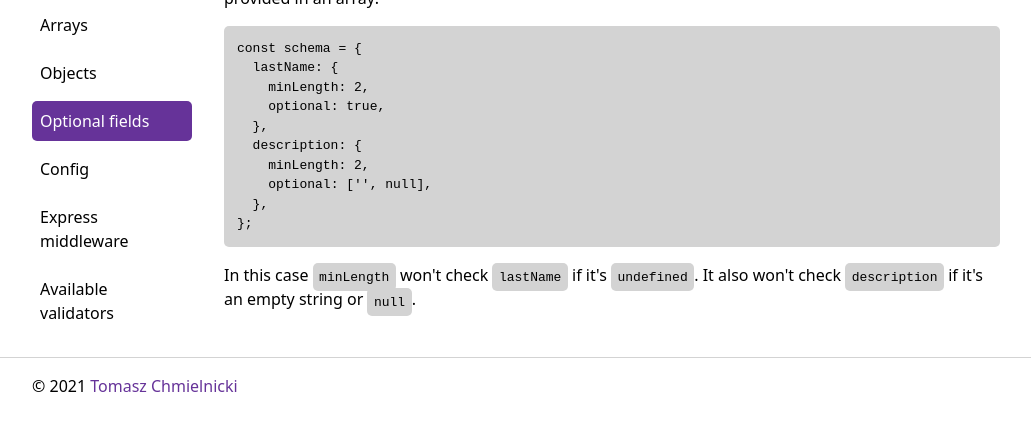
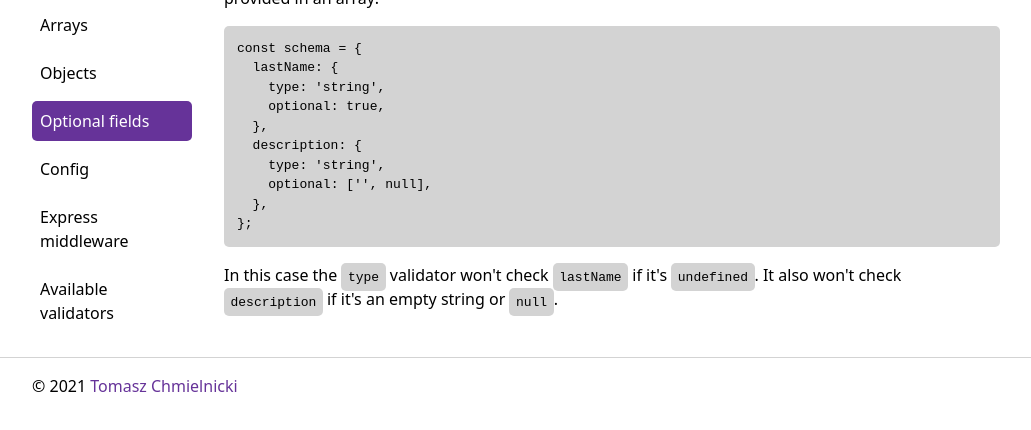
Before and after one commit to tomek-ch/checc.js-docs, a Gatsby site: page /docs/optional-fields/ in a window 1280 px wide. Shown: the part 176-606 px from the top of the page, without its empty margins (124-1155 px from the left). Built offline with nearby package versions, Linux system fonts and the light colour scheme; Gatsby itself is replaced by a stand-in of ours; some packages are replaced by stand-ins of ours; code samples lack their colours.

Commit message:
Fix optional fields example

````diff
--- a/docs/optional-fields.mdx
+++ b/docs/optional-fields.mdx
@@ -10,14 +10,14 @@ You can mark fields as optional to skip their validation if they are `undefined`
 ```
 const schema = {
   lastName: {
-    minLength: 2,
+    type: 'string',
     optional: true,
   },
   description: {
-    minLength: 2,
+    type: 'string',
     optional: ['', null],
   },
 };
 ```
 
-In this case `minLength` won't check `lastName` if it's `undefined`. It also won't check `description` if it's an empty string or `null`.
+In this case the `type` validator won't check `lastName` if it's `undefined`. It also won't check `description` if it's an empty string or `null`.
````
